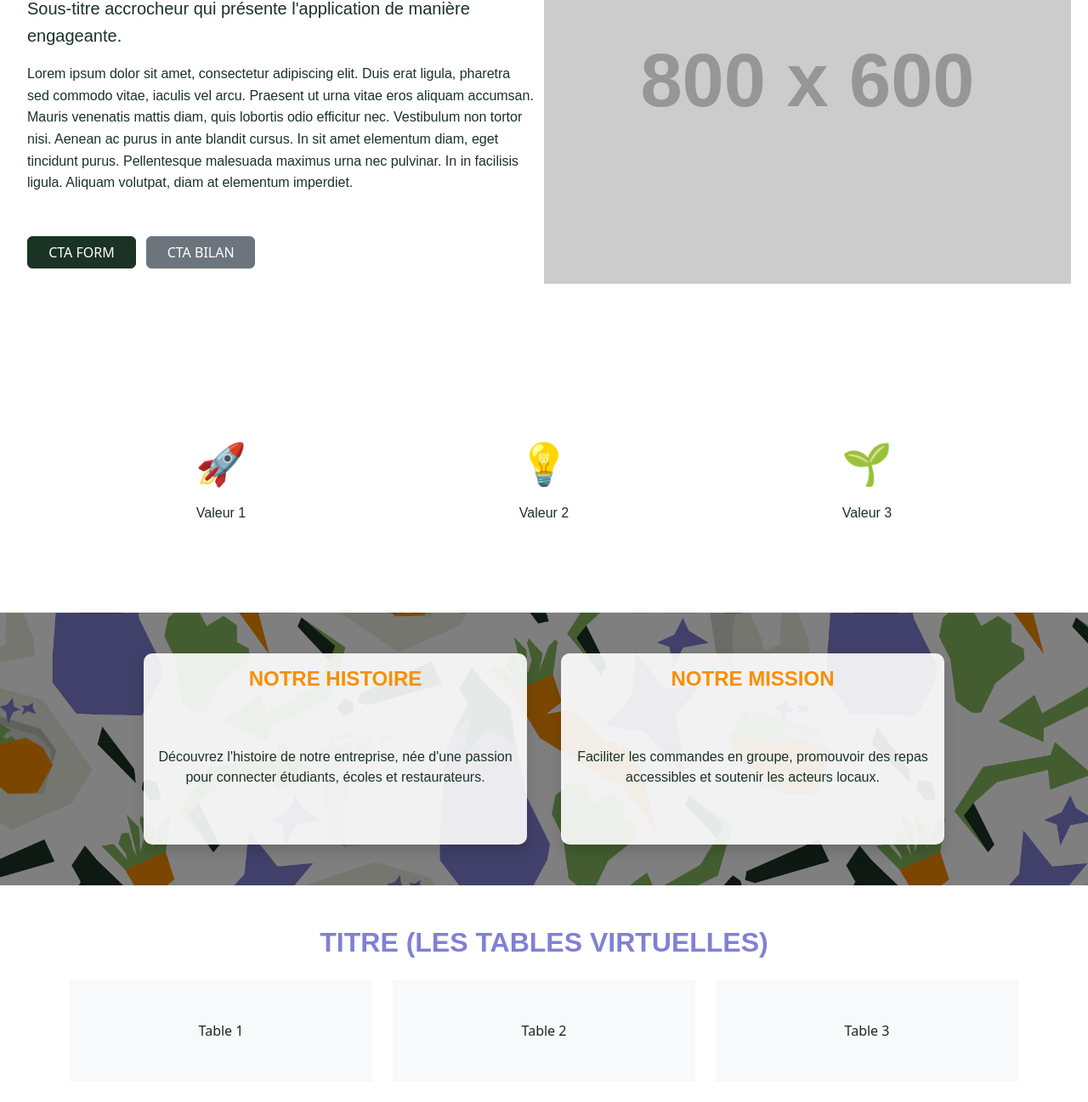
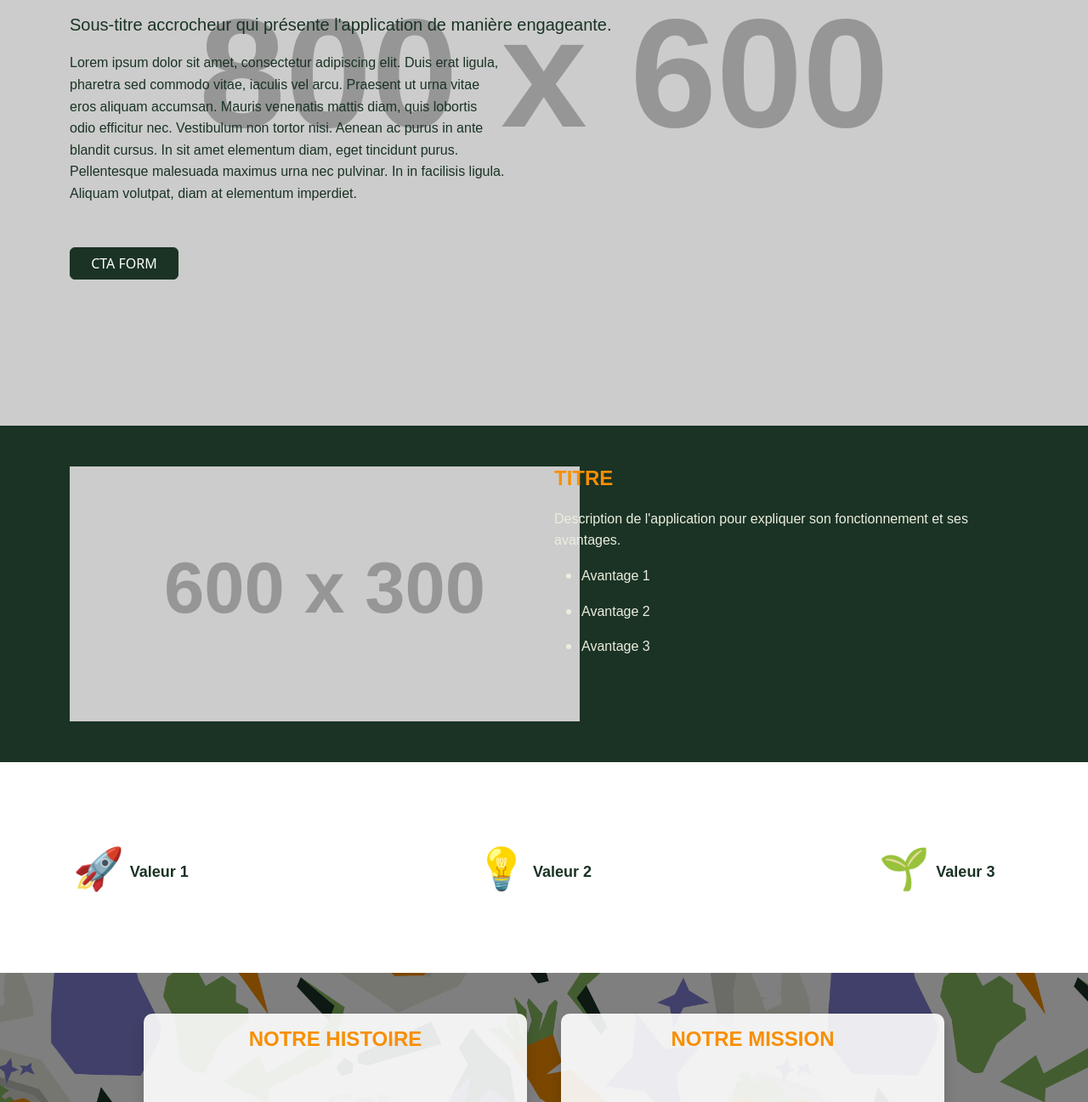
Before and after one commit to ClementRollin/coj-eat-landing-page, a website: page public/index.html in a window 1280 px wide. Shown: the part 299-1596 px from the top of the page at 85% size. Drawn offline with nearby package versions, Linux system fonts and the light colour scheme; placeholder pictures from the web are drawn by us; a web font is replaced by a local one.

Commit message:
Dev front - 4 parts

```diff
--- a/public/index.html
+++ b/public/index.html
@@ -4,54 +4,70 @@
         <meta charset="UTF-8">
         <meta name="viewport" content="width=device-width, initial-scale=1">
         <title>Coj'Eat - Landing Page</title>
+        <link rel="shortcut icon" href="assets/imgs/logo.png" type="image/x-icon">
         <link href="https://cdn.jsdelivr.net/npm/bootstrap@5.3.3/dist/css/bootstrap.min.css" rel="stylesheet" integrity="sha384-QWTKZyjpPEjISv5WaRU9OFeRpok6YctnYmDr5pNlyT2bRjXh0JMhjY6hW+ALEwIH" crossorigin="anonymous">
         <link rel="stylesheet" href="styles.css">
     </head>
     <body>
         <header>
             <nav class="navbar navbar-expand-lg">
-                <div class="container">
-                    <a class="navbar-brand" href="#"></a>
-                    <button class="navbar-toggler" type="button" data-bs-toggle="collapse" data-bs-target="#navbarNav" aria-controls="navbarNav" aria-expanded="false" aria-label="Toggle navigation">
-                        <span class="navbar-toggler-icon"></span>
-                    </button>
-                    <div class="collapse navbar-collapse" id="navbarNav">
-                        <ul class="navbar-nav ms-auto">
+                <div class="container d-flex justify-content-between align-items-center">
+                    <div class="d-flex">
+                        <ul class="navbar-nav me-auto">
                             <li class="nav-item"><a class="nav-link" href="#">Nos valeurs</a></li>
                             <li class="nav-item"><a class="nav-link" href="#">Notre histoire</a></li>
+                        </ul>
+                    </div>
+                    <div class="navbar-brand mx-auto text-center"></div>
+                    <div class="d-flex">
+                        <ul class="navbar-nav ms-auto">
                             <li class="nav-item"><a class="nav-link" href="#">Nos tables virtuelles</a></li>
-                            <li class="nav-item"><a class="nav-link" href="#">Contact</a></li>
+                            <li class="nav-item"><a class="nav-link" href="#">Nous contacter</a></li>
                         </ul>
                     </div>
                 </div>
             </nav>
-        </header>
             <section class="hero-section py-5">
-            <div class="container col-md-6">
+                <div class="container col-md-12">
                     <h1>coj'eat</h1>
                     <p class="lead">Sous-titre accrocheur qui présente l'application de manière engageante.</p>
-                <p>Lorem ipsum dolor sit amet, consectetur adipiscing elit. Duis erat ligula, pharetra sed commodo vitae, iaculis vel arcu. Praesent ut urna vitae eros aliquam accumsan. Mauris venenatis mattis diam, quis lobortis odio efficitur nec. Vestibulum non tortor nisi. Aenean ac purus in ante blandit cursus. In sit amet elementum diam, eget tincidunt purus. Pellentesque malesuada maximus urna nec pulvinar. In in facilisis ligula. Aliquam volutpat, diam at elementum imperdiet.</p>
+                    <p class="hero-section-p">Lorem ipsum dolor sit amet, consectetur adipiscing elit. Duis erat ligula, pharetra sed commodo vitae, iaculis vel arcu. Praesent ut urna vitae eros aliquam accumsan. Mauris venenatis mattis diam, quis lobortis odio efficitur nec. Vestibulum non tortor nisi. Aenean ac purus in ante blandit cursus. In sit amet elementum diam, eget tincidunt purus. Pellentesque malesuada maximus urna nec pulvinar. In in facilisis ligula. Aliquam volutpat, diam at elementum imperdiet.</p>
                     <div class="mt-4">
                         <button class="btn btn-primary me-2">CTA FORM</button>
-                    <button class="btn btn-secondary">CTA BILAN</button>
                     </div>
                 </div>
+            </section>
+        </header>
+        <section class="container-fluid accroche-produit py-5">
+            <div class="container">
+                <div class="row">
                     <div class="col-md-6">
-                <img src="https://via.placeholder.com/800x600" class="img-fluid" alt="Image d'illustration">
+                        <img src="https://via.placeholder.com/600x300" alt="">
+                    </div>
+                    <div class="col-md-6">
+                        <h3>Titre</h3>
+                        <p>Description de l'application pour expliquer son fonctionnement et ses avantages.</p>
+                        <ul>
+                            <li><p>Avantage 1</p></li>
+                            <li><p>Avantage 2</p></li>
+                            <li><p>Avantage 3</p></li>
+                        </ul>
+                    </div>
+                </div>
             </div>
         </section>
         <section class="valeurs text-center py-5">
             <div class="container">
                 <div class="row">
-                    <div class="col-md-4">
+                    <div class="col-md-4 valeurs-content">
                         <div class="icon">🚀</div>
                         <p>Valeur 1</p>
                     </div>
-                    <div class="col-md-4">
+                    <div class="col-md-4 valeurs-content">
                         <div class="icon">💡</div>
                         <p>Valeur 2</p>
                     </div>
-                    <div class="col-md-4">
+                    <div class="col-md-4 valeurs-content">
                         <div class="icon">🌱</div>
                         <p>Valeur 3</p>
                     </div>
@@ -86,14 +102,20 @@
         </section>
         <section class="tables-virtuelles py-5">
             <div class="container">
-                <h2 class="text-center mb-4">TITRE (LES TABLES VIRTUELLES)</h2>
-                <div class="row text-center">
-                    <div class="col-md-4">
-                        <div class="bg-light p-5">Table 1</div>
+                <h1 class="mb-4">LES TABLES VIRTUELLES</h1>
+                <p class="valeurs-tables-p">Lorem ipsum dolor sit amet, consectetur adipiscing elit. Duis erat ligula, pharetra sed commodo vitae, iaculis vel arcu. Praesent ut urna vitae eros aliquam accumsan. Mauris venenatis mattis diam, quis lobortis odio efficitur nec. Vestibulum non tortor nisi. Aenean ac purus in ante blandit cursus. In sit amet elementum diam, eget tincidunt purus. Pellentesque malesuada maximus urna nec pulvinar. In in facilisis ligula. Aliquam volutpat, diam at elementum imperdiet.</p>
+                <div class="row">
+                    <div class="col-md-3">
+                        <img src="https://via.placeholder.com/300x300" alt="">
                     </div>
-                    <div class="col-md-4">
-                        <div class="bg-light p-5">Table 2</div>
+                    <div class="col-md-3">
+                        <img src="https://via.placeholder.com/300x300" alt="">
                     </div>
+                    <div class="col-md-3">
+                        <img src="https://via.placeholder.com/300x300" alt="">
+                    </div>
+                    <div class="col-md-3">
+                        <img src="https://via.placeholder.com/300x300" alt="">
                     <div class="col-md-4">
                         <div class="bg-light p-5">Table 3</div>
                     </div>
--- a/public/styles.css
+++ b/public/styles.css
@@ -56,8 +56,12 @@ p {
     font-weight: normal;
 }
 
-header, nav, footer {
-    height: 15vh;
+header {
+    height: 100vh;
+    background-image: url("https://via.placeholder.com/800x600");
+    background-size: cover;
+    background-position: center;
+    background-repeat: no-repeat;
 }
 
 .navbar .container .navbar-brand {
@@ -82,6 +86,10 @@ header, nav, footer {
     justify-content: center;
 }
 
+.hero-section-p {
+    width: 40vw;
+}
+
 .hero-section .btn {
     font-size: 1rem;
     margin: 10px 10px 0 0;
@@ -99,19 +107,45 @@ header, nav, footer {
     color: var(--vert-fonce);
 }
 
+.accroche-produit {
+    background-color: var(--vert-fonce);
+}
+.accroche-produit p {
+    color: var(--blanc) !important;
+}
+.accroche-produit li {
+    color: var(--blanc) !important;
+}
+
 .valeurs {
     text-align: center;
     margin: 40px 0;
 }
-
+.valeurs .container .row {
+    width: 100%;
+    display: flex;
+    flex-direction: row;
+    justify-content: space-between;
+}
 .valeurs .icon {
     font-size: 3rem;
     color: var(--violet);
-    margin-bottom: 10px;
 }
-
+.valeurs-content {
+    width: 15%;
+    display: flex;
+    flex-direction: row;
+    justify-content: space-around;
+    align-items: center;
+}
 .valeurs p {
     color: var(--vert-fonce);
+    font-weight: bold;
+    font-size: large;
+    margin-top: auto !important;
+}
+.valeurs-tables-p {
+    width: 75%;
 }
 
 .mission-histoire {
```
Lines whose indentation alone changed are shown as unchanged.
